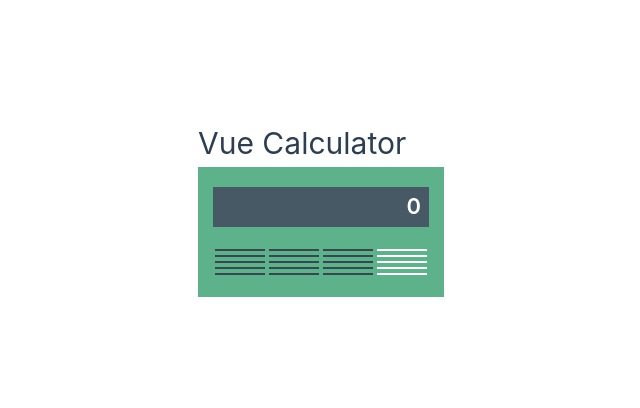
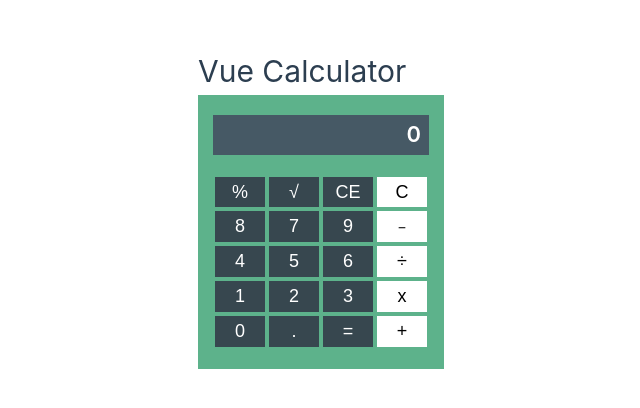
Before and after one commit to jenlky/vue-calculator, a Vue app: page /calculator in a window 1280 px wide. Shown: the part 192-600 px from the top of the page, without its empty margins (319-959 px from the left). Built offline with nearby package versions, Linux system fonts and the light colour scheme.

Commit message:
Remove unused prop value

```diff
--- a/src/components/Buttons.vue
+++ b/src/components/Buttons.vue
@@ -1,13 +1,9 @@
 <script setup lang="ts">
-defineProps<{ value:string }>()
-
-// function clickHandler(e) {
-//   console.log(e.currentTarget.textContent)
-// }
+defineProps<{ display: string }>()
 </script>
 
 <template>
-  <button @click="$emit('clickHandler', e)">{{ value }}</button>
+  <button>{{ display }}</button>
 </template>
 
 <style scoped>
```
